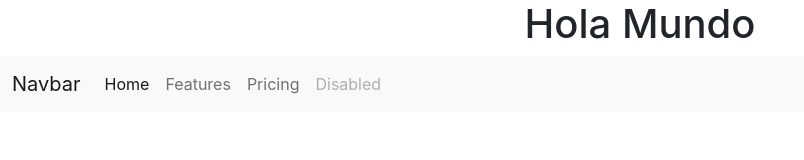
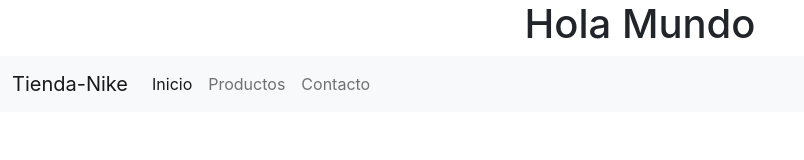
Before and after one commit to valentino23ghione/react-proyecto-tienda-nike, a React (Create React App) app: page / in a window 1280 px wide. Shown: the top 160 px of the page, without its empty margins (0-804 px from the left). Built offline with nearby package versions, Linux system fonts and the light colour scheme.

Commit message:
desafio actualizacion3

```diff
--- a/src/Components/Navbar.js
+++ b/src/Components/Navbar.js
@@ -6,16 +6,16 @@
 <div>
 <nav class="navbar navbar-expand-lg bg-light">
   <div class="container-fluid">
-    <a class="navbar-brand" href="#">Navbar</a>
+    <a class="navbar-brand" href="#">Tienda-Nike</a>
     <button class="navbar-toggler" type="button" data-bs-toggle="collapse" data-bs-target="#navbarNavAltMarkup" aria-controls="navbarNavAltMarkup" aria-expanded="false" aria-label="Toggle navigation">
       <span class="navbar-toggler-icon"></span>
     </button>
     <div class="collapse navbar-collapse" id="navbarNavAltMarkup">
       <div class="navbar-nav">
-        <a class="nav-link active" aria-current="page" href="#">Home</a>
-        <a class="nav-link" href="#">Features</a>
-        <a class="nav-link" href="#">Pricing</a>
-        <a class="nav-link disabled">Disabled</a>
+        <a class="nav-link active" aria-current="page" href="#">Inicio</a>
+        <a class="nav-link" href="#">Productos</a>
+        <a class="nav-link" href="#">Contacto</a>
+
       </div>
     </div>
   </div>
```
